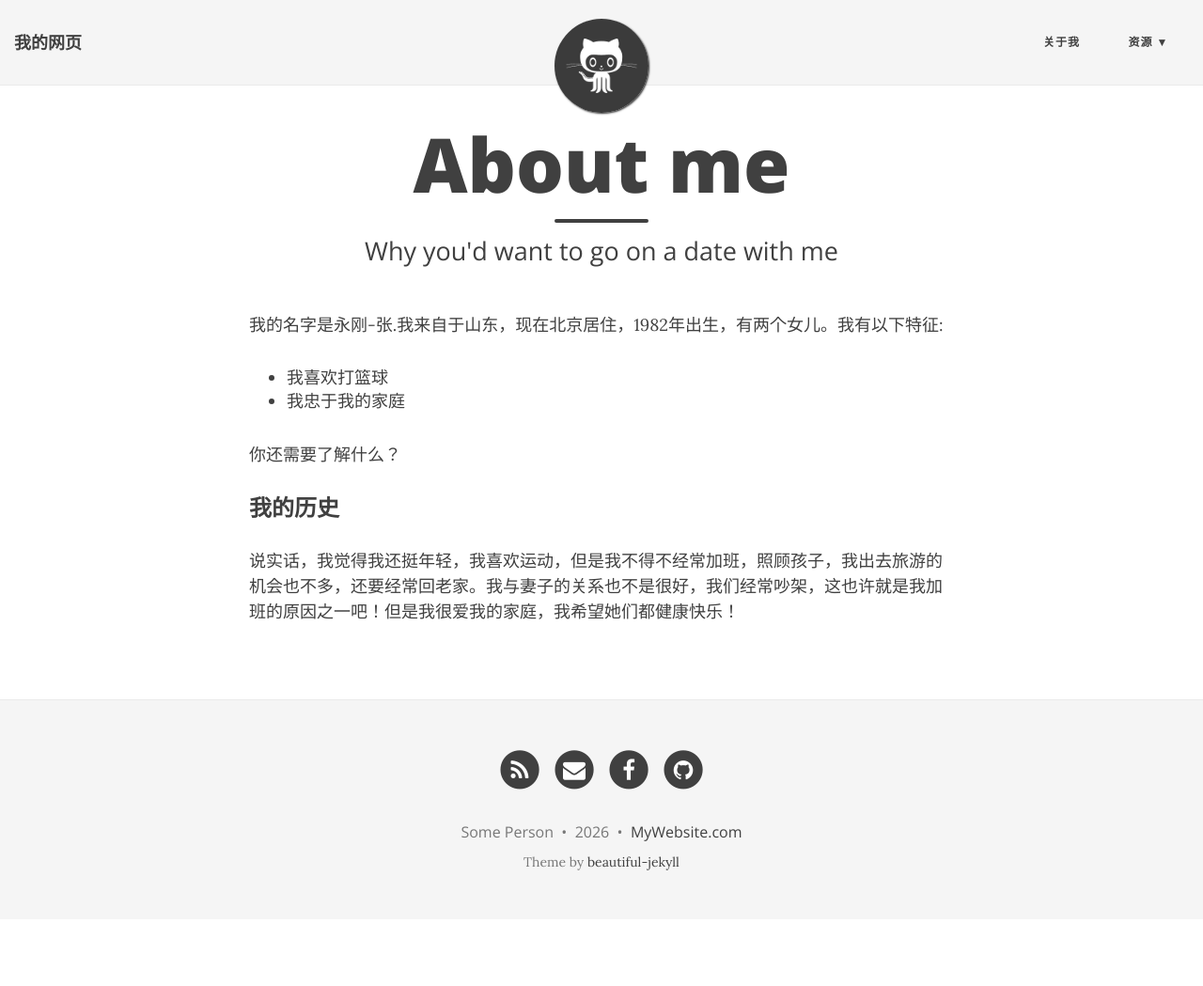
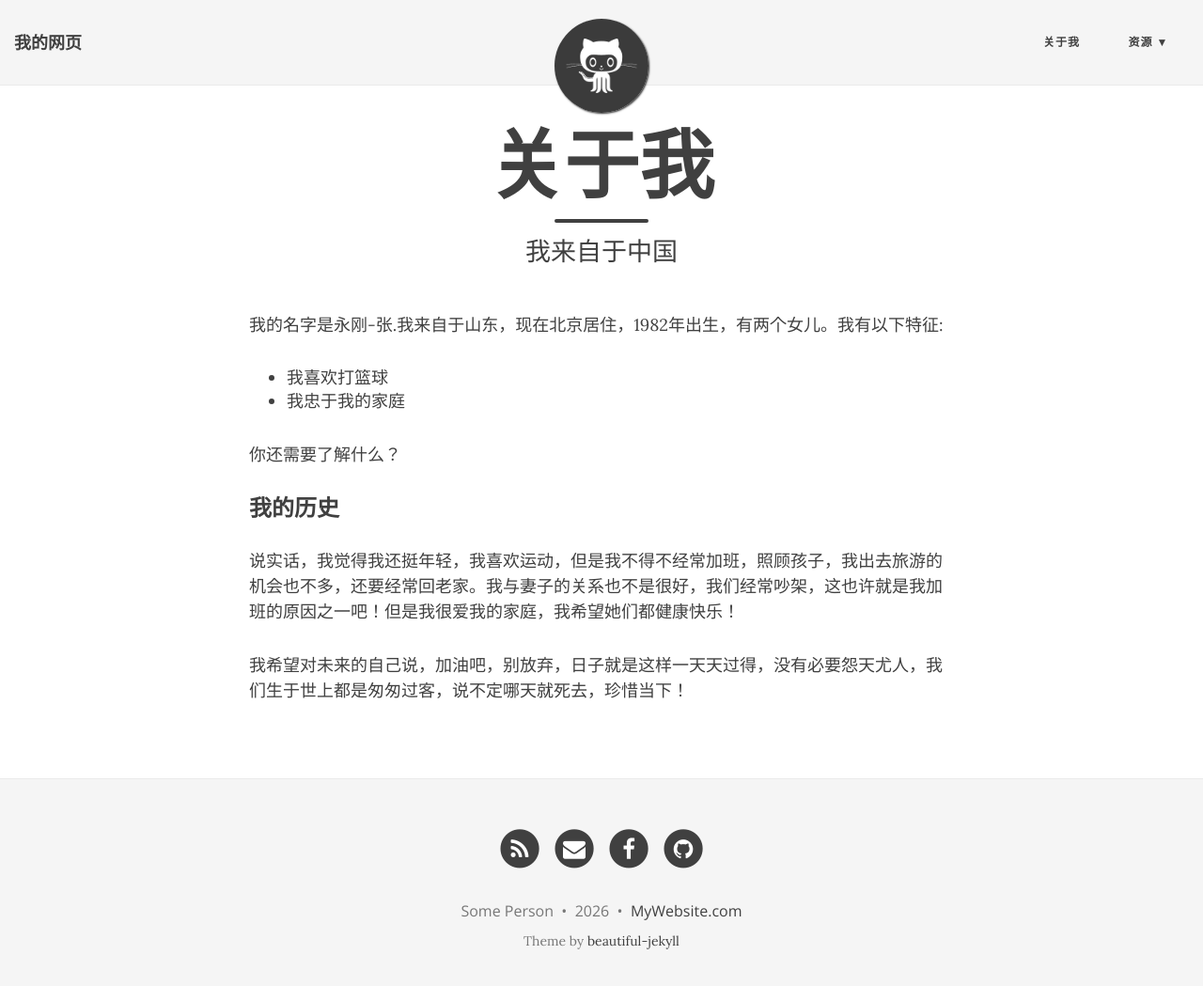
Before and after one commit to zyg121/zyg121.github.io, a Jekyll site: the page built from aboutme.md, in a window 1280 px wide and 1062 px high. Shown: the top 1049 px of the window at 94% size. Built offline with Jekyll 4.4.1, drawn with Linux system fonts in a browser that asks for light colours; nearby versions of some CDN libraries; comment, search, counter and statistics services are not loaded.

Commit message:
Update aboutme.md

```diff
--- a/aboutme.md
+++ b/aboutme.md
@@ -1,7 +1,7 @@
 ---
 layout: page
-title: About me
-subtitle: Why you'd want to go on a date with me
+title: 关于我
+subtitle: 我来自于中国
 ---
 
 我的名字是永刚-张.我来自于山东，现在北京居住，1982年出生，有两个女儿。我有以下特征:
@@ -14,3 +14,5 @@ subtitle: Why you'd want to go on a date with me
 ### 我的历史
 
 说实话，我觉得我还挺年轻，我喜欢运动，但是我不得不经常加班，照顾孩子，我出去旅游的机会也不多，还要经常回老家。我与妻子的关系也不是很好，我们经常吵架，这也许就是我加班的原因之一吧！但是我很爱我的家庭，我希望她们都健康快乐！
+
+我希望对未来的自己说，加油吧，别放弃，日子就是这样一天天过得，没有必要怨天尤人，我们生于世上都是匆匆过客，说不定哪天就死去，珍惜当下！
```
